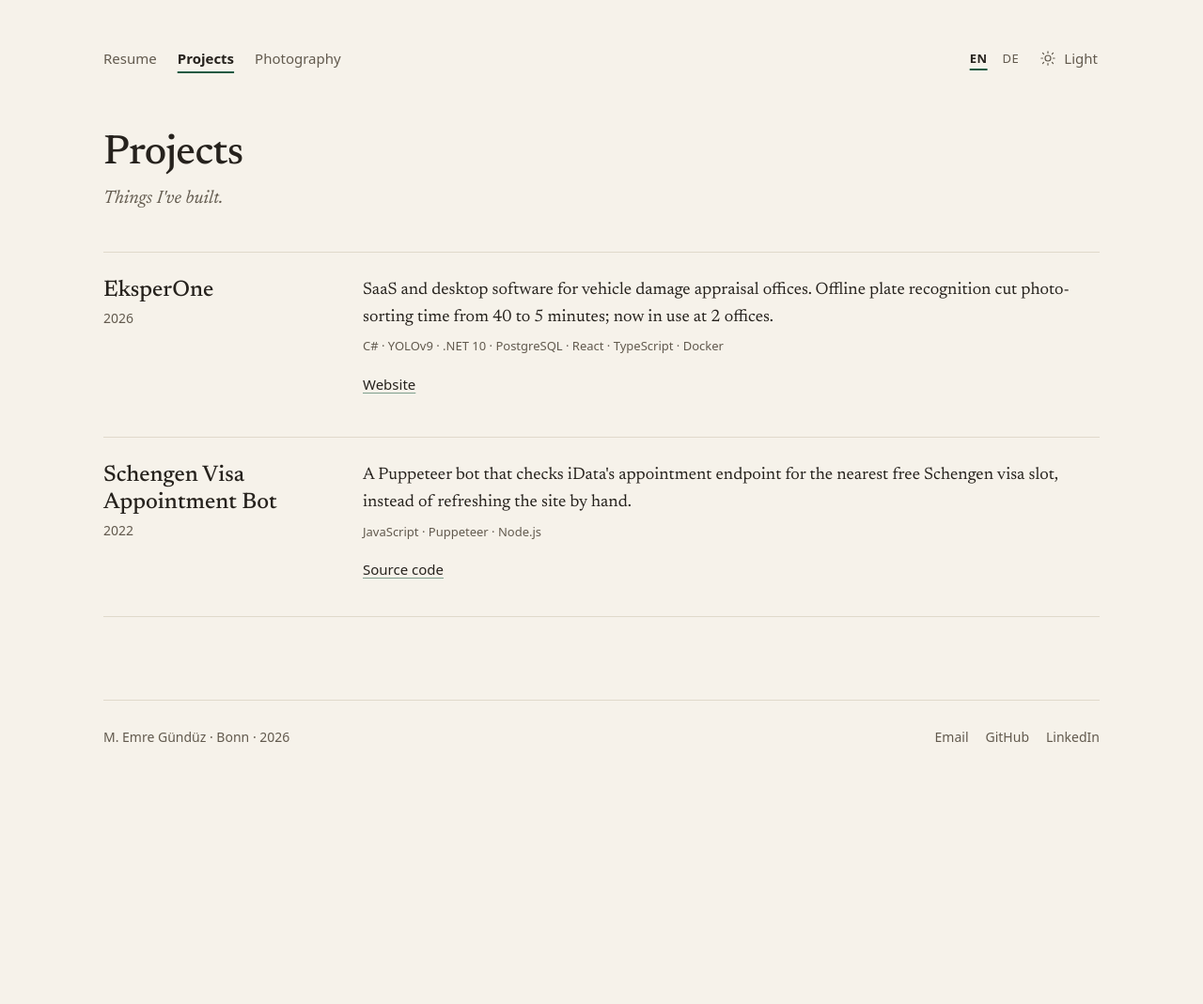
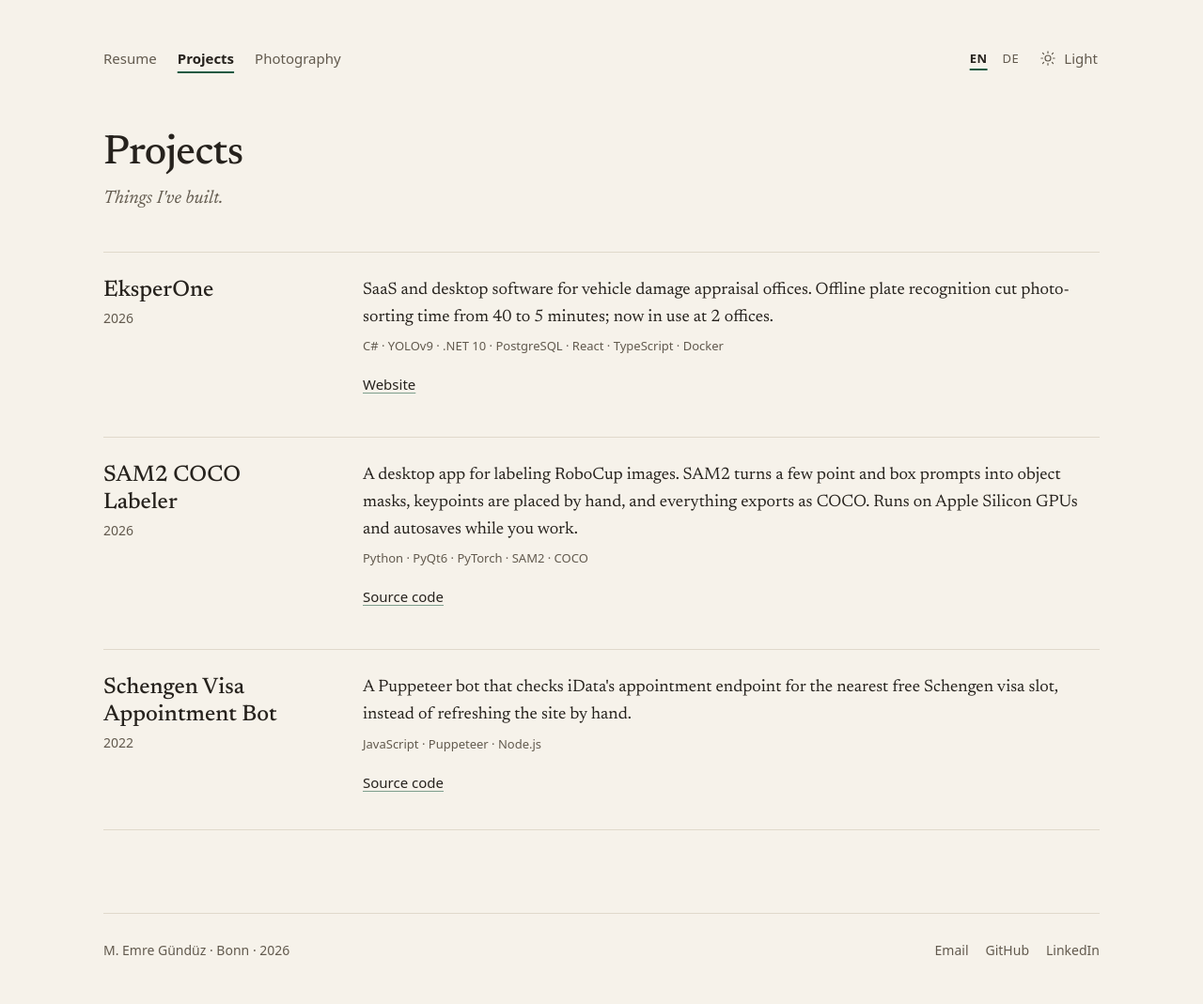
Before and after one commit to emreguenduez/emreguenduez.github.io, a Jekyll site: the page built from projects/index.html, in a window 1280 px wide. Shown: the whole page at 94% size. Built offline with Jekyll 4.4.1, drawn with Linux system fonts in a browser that asks for light colours; before the commit the page ends 900 px from its top, so only the background shows below that.

Commit message:
Add SAM2 COCO Labeler to projects and the resume
Languages and Interests share a row in the PDF so both languages stay on one page.

Co-Authored-By: Claude Opus 5.5 <noreply@anthropic.com>

```diff
--- a/_data/projects.yml
+++ b/_data/projects.yml
@@ -9,6 +9,13 @@
   tags: [C#, YOLOv9, .NET 10, PostgreSQL, React, TypeScript, Docker]
   url: https://eksperone.com
 
+- name: SAM2 COCO Labeler
+  year: 2026
+  description: A desktop app for labeling RoboCup images. SAM2 turns a few point and box prompts into object masks, keypoints are placed by hand, and everything exports as COCO. Runs on Apple Silicon GPUs and autosaves while you work.
+  description_de: Eine Desktop-App zum Annotieren von RoboCup-Bildern. SAM2 erzeugt aus wenigen Punkt- und Box-Prompts Objektmasken, Keypoints werden von Hand gesetzt, und alles wird als COCO exportiert. Läuft auf Apple-Silicon-GPUs und speichert automatisch.
+  tags: [Python, PyQt6, PyTorch, SAM2, COCO]
+  repo: https://github.com/emreguenduez/sam2-coco-labeler
+
 - name: Schengen Visa Appointment Bot
   year: 2022
   description: A Puppeteer bot that checks iData's appointment endpoint for the nearest free Schengen visa slot, instead of refreshing the site by hand.
--- a/_data/resume.json
+++ b/_data/resume.json
@@ -149,6 +149,14 @@
       "type": "entries",
       "items": [
         {
+          "title": "SAM2 COCO Labeler",
+          "right": "2026",
+          "subtitle": "",
+          "subright": "",
+          "text": "SAM2-assisted labeling of RoboCup images, exported as COCO · [github.com/emreguenduez/sam2-coco-labeler](https://github.com/emreguenduez/sam2-coco-labeler)",
+          "bullets": []
+        },
+        {
           "title": "Schengen Visa Appointment Bot",
           "right": "2022",
           "subtitle": "",
--- a/_data/resume_de.json
+++ b/_data/resume_de.json
@@ -149,6 +149,14 @@
       "type": "entries",
       "items": [
         {
+          "title": "SAM2 COCO Labeler",
+          "right": "2026",
+          "subtitle": "",
+          "subright": "",
+          "text": "SAM2-gestütztes Annotieren von RoboCup-Bildern, Export als COCO · [github.com/emreguenduez/sam2-coco-labeler](https://github.com/emreguenduez/sam2-coco-labeler)",
+          "bullets": []
+        },
+        {
           "title": "Schengen Visa Appointment Bot",
           "right": "2022",
           "subtitle": "",
--- a/resume.js
+++ b/resume.js
@@ -85,6 +85,7 @@ function renderResume(root, cv, { downloadButton = true, siteUrl = location.orig
     const items = s.items || [];
     if (!items.length) return;
     const sec = resumeEl('section');
+    sec.dataset.type = s.type || 'entries';
     const body = resumeEl('div', 'sec-body'); // a column of its own beside the title on wide screens
     sec.append(resumeEl('h2', '', s.title), body);
     if (s.type === 'tags') {
--- a/style.css
+++ b/style.css
@@ -140,7 +140,7 @@ a.dl { display: inline-block; text-decoration: none; }
     --bg: #fff; --text: #1f1c18; --muted: #5a5348; --accent: #1d5a43; --line: #b9b2a5;
     --sans: "Helvetica Neue", Helvetica, Arial, sans-serif;
   }
-  body { font-size: 8.8pt; line-height: 1.24; }
+  body { font-size: 8.8pt; line-height: 1.22; }
   main { max-width: none; padding: 0; }
   .dl, a.dl, .intro, .screen-only { display: none; }
   .print-only { display: inline; }
@@ -170,8 +170,14 @@ a.dl { display: inline-block; text-decoration: none; }
   /* tags print as a plain list; thin pill outlines break up on laser printers */
   .tags { display: block; font-size: 8.8pt; }
   .tags li { display: inline; padding: 0; border: 0; }
-  .tags li + li::before { content: " · "; color: var(--muted); }
+  .tags li + li::before { content: "\00a0· "; color: var(--muted); } /* the dot stays with the word before it */
   .langs { grid-template-columns: repeat(4, 1fr); gap: 4px; }
+  /* Languages and the short list after it share one row, which keeps longer translations on one page */
+  #resume { display: grid; grid-template-columns: 1fr 1fr; column-gap: 28px; }
+  #resume > * { grid-column: 1 / -1; }
+  #resume > section[data-type="pairs"]:nth-last-child(2),
+  #resume > section[data-type="pairs"]:nth-last-child(2) + section:last-child { grid-column: auto; }
+  #resume > section[data-type="pairs"]:nth-last-child(2) .langs { grid-template-columns: repeat(2, 1fr); gap: 0 8px; }
   .langs strong { display: inline; margin-right: 6px; }
 }
 
```
Also changed, not shown: 2 other files.
